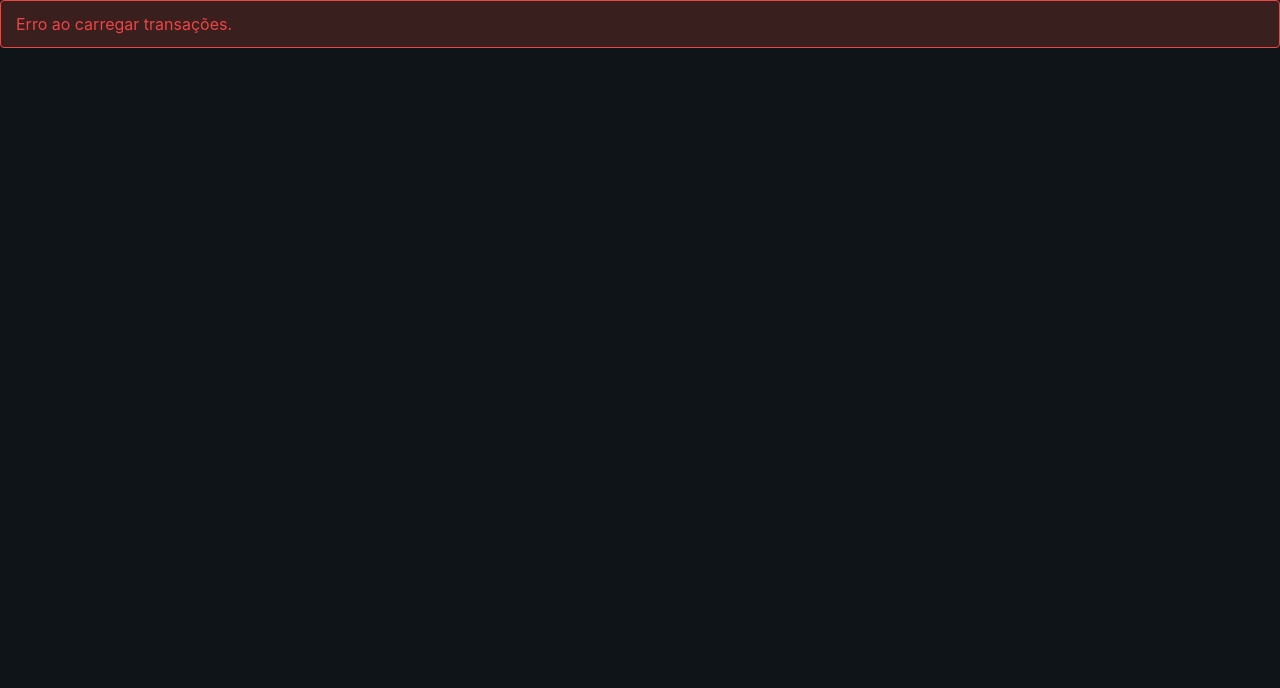
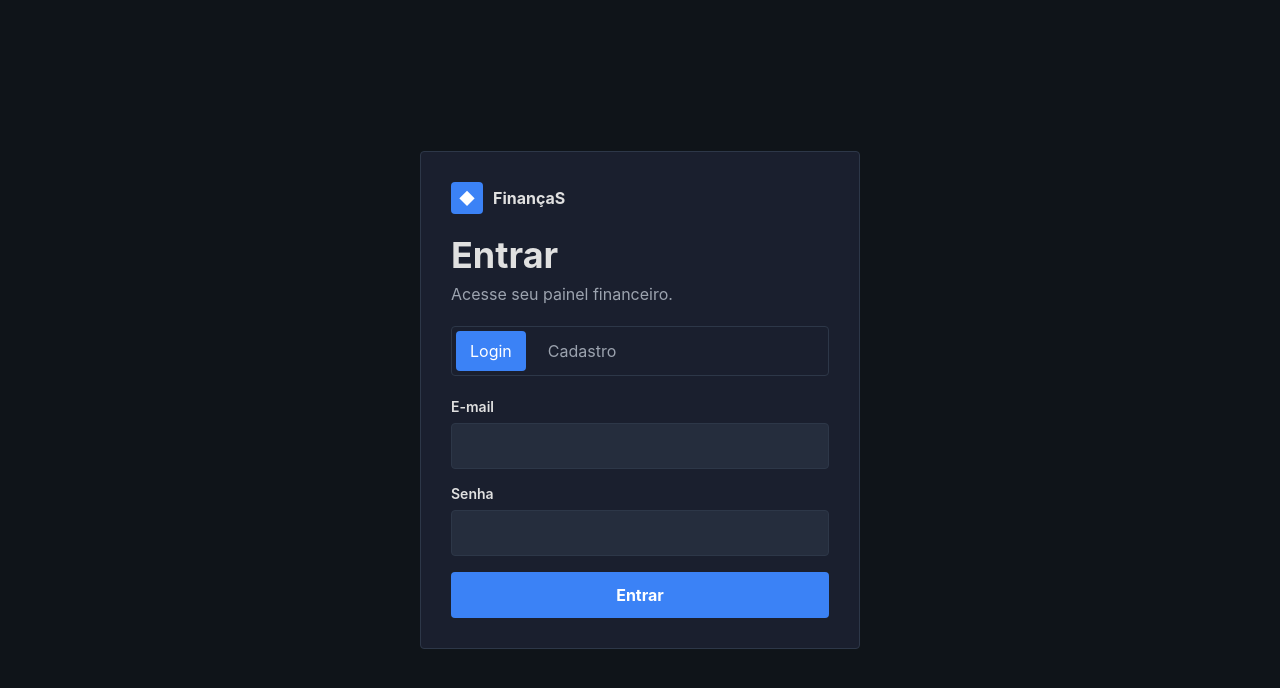
Before and after one commit to kauanyferreirabairros/sa-frontend, a React (Vite) app: page / in a window 1280 px wide. Shown: the top 688 px of the page. Built offline with nearby package versions, Linux system fonts and the light colour scheme; no server answers.

Commit message:
conexão com o back

```diff
--- a/src/App.jsx
+++ b/src/App.jsx
@@ -1,23 +1,32 @@
-import { useState, useEffect } from 'react'
+import { useEffect, useState } from 'react'
 import './App.css'
 
 import {
+  createTransaction,
+  deleteTransaction,
   getTransactions,
-  createTransaction,
   updateTransaction,
-  deleteTransaction,
 } from './services/transactionService'
-import Sidebar    from './components/Sidebar'
-import Dashboard  from './components/Dashboard'
-import Tabela     from './components/Tabela'
+import {
+  getCurrentUser,
+  login,
+  logout,
+  register,
+} from './services/authService'
+import Dashboard from './components/Dashboard'
 import Formulario from './components/Formulario'
+import Login from './components/Login'
+import Sidebar from './components/Sidebar'
+import Tabela from './components/Tabela'
 
 export default function App() {
   const [transactions, setTransactions] = useState([])
-  const [activeTab, setActiveTab]       = useState('dashboard')
-  const [loading, setLoading]           = useState(true)
-  const [error, setError]               = useState(null)
-  const [message, setMessage]           = useState('')
+  const [activeTab, setActiveTab] = useState('dashboard')
+  const [booting, setBooting] = useState(true)
+  const [loading, setLoading] = useState(false)
+  const [error, setError] = useState(null)
+  const [message, setMessage] = useState('')
+  const [user, setUser] = useState(null)
   const [selectedTransaction, setSelectedTransaction] = useState(null)
 
   async function loadTransactions() {
@@ -35,11 +44,47 @@ export default function App() {
   }
 
   useEffect(() => {
-    loadTransactions()
+    async function boot() {
+      try {
+        const currentUser = await getCurrentUser()
+        setUser(currentUser)
+        await loadTransactions()
+      } catch {
+        localStorage.removeItem('authToken')
+        setUser(null)
+        setTransactions([])
+      } finally {
+        setBooting(false)
+      }
+    }
+
+    boot()
   }, [])
 
+  async function handleLogin(credentials) {
+    const loggedUser = await login(credentials)
+    setUser(loggedUser)
+    await loadTransactions()
+  }
+
+  async function handleRegister(userData) {
+    const registeredUser = await register(userData)
+    setUser(registeredUser)
+    await loadTransactions()
+  }
+
+  async function handleLogout() {
+    await logout()
+    setUser(null)
+    setTransactions([])
+    setActiveTab('dashboard')
+    setSelectedTransaction(null)
+    setMessage('')
+    setError(null)
+  }
+
   const saldo = transactions.reduce(
-    (acc, t) => t.tipo === 'entrada' ? acc + t.valor : acc - t.valor,
+    (acc, t) => t.tipo === 'entrada' ? acc + Number(t.valor) : acc - Number(t.valor),
     0
   )
 
@@ -89,13 +134,23 @@ export default function App() {
   }
 
   const pages = {
-    dashboard:  <Dashboard  transactions={transactions} />,
-    transacoes: <Tabela     transactions={transactions} onDelete={handleDelete} onEdit={handleEdit} />,
-    cadastro:   <Formulario onSave={handleSave} selectedTransaction={selectedTransaction} onCancelEdit={() => setSelectedTransaction(null)} />,
+    dashboard: <Dashboard transactions={transactions} />,
+    transacoes: <Tabela transactions={transactions} onDelete={handleDelete} onEdit={handleEdit} />,
+    cadastro: (
+      <Formulario
+        key={selectedTransaction?.id || 'new-transaction'}
+        onSave={handleSave}
+        selectedTransaction={selectedTransaction}
+        onCancelEdit={() => setSelectedTransaction(null)}
+      />
+    ),
   }
 
-  if (loading) return <div className="app-loading">Carregando...</div>
-  if (error)   return <div className="app-error">{error}</div>
+  if (booting) return <div className="app-loading">Carregando...</div>
+
+  if (!user) {
+    return <Login onLogin={handleLogin} onRegister={handleRegister} />
+  }
 
   return (
     <div className="app">
@@ -103,11 +158,14 @@ export default function App() {
         activeTab={activeTab}
         onTabChange={setActiveTab}
         saldo={saldo}
+        user={user}
+        onLogout={handleLogout}
       />
 
       <main className="main">
         {message && <div className="app-success">{message}</div>}
-        {pages[activeTab]}
+        {error && <div className="app-error">{error}</div>}
+        {loading ? <div className="app-loading">Carregando...</div> : pages[activeTab]}
       </main>
     </div>
   )
--- a/src/components/Formulario.jsx
+++ b/src/components/Formulario.jsx
@@ -1,4 +1,4 @@
-import { useState, useEffect } from 'react'
+import { useState } from 'react'
 import { categorias } from '../data/transactions'
 
 const EMPTY_FORM = {
@@ -11,10 +11,12 @@ const EMPTY_FORM = {
 
 function validate(form) {
   const errs = {}
-  if (!form.descricao.trim())                     errs.descricao = 'Obrigatório'
-  if (!form.categoria)                            errs.categoria = 'Obrigatório'
-  if (!form.valor || isNaN(form.valor) || +form.valor <= 0) errs.valor = 'Valor inválido'
-  if (!form.data)                                 errs.data      = 'Obrigatório'
+  if (!form.descricao.trim()) errs.descricao = 'Obrigatório'
+  if (!form.categoria) errs.categoria = 'Obrigatório'
+  if (!form.valor || Number.isNaN(Number(form.valor)) || Number(form.valor) <= 0) {
+    errs.valor = 'Valor inválido'
+  }
+  if (!form.data) errs.data = 'Obrigatório'
   return errs
 }
 
@@ -29,26 +31,18 @@ function Field({ label, error, children }) {
 }
 
 export default function Formulario({ onSave, selectedTransaction, onCancelEdit }) {
-  const [form, setForm]           = useState(EMPTY_FORM)
-  const [formErrors, setFormErrors] = useState({})
-  const [successMsg, setSuccessMsg] = useState('')
-
-  useEffect(() => {
-    if (selectedTransaction) {
-      setForm({
+  const [form, setForm] = useState(() => selectedTransaction
+    ? {
         descricao: selectedTransaction.descricao || '',
         categoria: selectedTransaction.categoria || '',
         valor: selectedTransaction.valor ?? '',
         data: selectedTransaction.data || '',
         tipo: selectedTransaction.tipo || 'saida',
-      })
-      setSuccessMsg('')
-      setFormErrors({})
-    } else {
-      setForm(EMPTY_FORM)
-      setFormErrors({})
-    }
-  }, [selectedTransaction])
+      }
+    : EMPTY_FORM
+  )
+  const [formErrors, setFormErrors] = useState({})
+  const [successMsg, setSuccessMsg] = useState('')
 
   function set(key, value) {
     setForm(prev => ({ ...prev, [key]: value }))
@@ -87,12 +81,10 @@ export default function Formulario({ onSave, selectedTransaction, onCancelEdit }
       </header>
 
       <div className="form-container">
-        {/* ── Feedback de sucesso ── */}
         {successMsg && (
           <div className="success-msg">{successMsg}</div>
         )}
 
-        {/* ── Seletor de tipo ── */}
         <div className="tipo-toggle">
           {['entrada', 'saida'].map(tipo => (
             <button
@@ -105,7 +97,6 @@ export default function Formulario({ onSave, selectedTransaction, onCancelEdit }
           ))}
         </div>
 
-        {/* ── Campos ── */}
         <div className="form-grid">
           <Field label="Descrição" error={formErrors.descricao}>
             <input
@@ -148,7 +139,6 @@ export default function Formulario({ onSave, selectedTransaction, onCancelEdit }
           </Field>
         </div>
 
-        {/* ── Ações ── */}
         <div className="form-actions">
           {selectedTransaction ? (
             <button className="btn-cancel" onClick={() => {
--- /dev/null
+++ b/src/components/Login.jsx
@@ -0,0 +1,218 @@
+import { useState } from 'react'
+
+const LOGIN_FORM = {
+  email: '',
+  password: '',
+}
+
+const REGISTER_FORM = {
+  username: '',
+  displayname: '',
+  email: '',
+  password: '',
+  confirmPassword: '',
+}
+
+function validateLogin(form) {
+  const errors = {}
+
+  if (!form.email.trim()) errors.email = 'Informe seu e-mail'
+  if (!form.password) errors.password = 'Informe sua senha'
+
+  return errors
+}
+
+function validateRegister(form) {
+  const errors = {}
+
+  if (!form.username.trim()) errors.username = 'Informe um usuário'
+  if (!form.displayname.trim()) errors.displayname = 'Informe seu nome'
+  if (!form.email.trim()) errors.email = 'Informe seu e-mail'
+  if (form.password.length < 6) errors.password = 'Use pelo menos 6 caracteres'
+  if (form.password !== form.confirmPassword) {
+    errors.confirmPassword = 'As senhas não conferem'
+  }
+
+  return errors
+}
+
+function AuthField({ label, error, children }) {
+  return (
+    <label className={`auth-field${error ? ' auth-field--error' : ''}`}>
+      <span>{label}</span>
+      {children}
+      {error && <small>{error}</small>}
+    </label>
+  )
+}
+
+export default function Login({ onLogin, onRegister }) {
+  const [mode, setMode] = useState('login')
+  const [loginForm, setLoginForm] = useState(LOGIN_FORM)
+  const [registerForm, setRegisterForm] = useState(REGISTER_FORM)
+  const [errors, setErrors] = useState({})
+  const [submitError, setSubmitError] = useState('')
+  const [loading, setLoading] = useState(false)
+
+  const isLogin = mode === 'login'
+
+  function updateLogin(key, value) {
+    setLoginForm(prev => ({ ...prev, [key]: value }))
+  }
+
+  function updateRegister(key, value) {
+    setRegisterForm(prev => ({ ...prev, [key]: value }))
+  }
+
+  function changeMode(nextMode) {
+    setMode(nextMode)
+    setErrors({})
+    setSubmitError('')
+  }
+
+  async function handleSubmit(event) {
+    event.preventDefault()
+    setSubmitError('')
+
+    const validationErrors = isLogin
+      ? validateLogin(loginForm)
+      : validateRegister(registerForm)
+
+    if (Object.keys(validationErrors).length) {
+      setErrors(validationErrors)
+      return
+    }
+
+    setErrors({})
+    setLoading(true)
+
+    try {
+      if (isLogin) {
+        await onLogin(loginForm)
+      } else {
+        const payload = { ...registerForm }
+        delete payload.confirmPassword
+        await onRegister(payload)
+      }
+    } catch (error) {
+      const message = error.response?.data?.error || error.response?.data?.message
+      setSubmitError(message || 'Não foi possível autenticar. Verifique os dados.')
+    } finally {
+      setLoading(false)
+    }
+  }
+
+  return (
+    <main className="auth-page">
+      <section className="auth-panel">
+        <div className="auth-brand">
+          <span className="logo-icon">◆</span>
+          <strong>FinançaS</strong>
+        </div>
+
+        <div className="auth-heading">
+          <h1>{isLogin ? 'Entrar' : 'Criar conta'}</h1>
+          <p>
+            {isLogin
+              ? 'Acesse seu painel financeiro.'
+              : 'Cadastre-se para organizar suas transações.'}
+          </p>
+        </div>
+
+        <div className="auth-tabs" aria-label="Modo de acesso">
+          <button
+            type="button"
+            className={isLogin ? 'active' : ''}
+            onClick={() => changeMode('login')}
+          >
+            Login
+          </button>
+          <button
+            type="button"
+            className={!isLogin ? 'active' : ''}
+            onClick={() => changeMode('register')}
+          >
+            Cadastro
+          </button>
+        </div>
+
+        <form className="auth-form" onSubmit={handleSubmit}>
+          {isLogin ? (
+            <>
+              <AuthField label="E-mail" error={errors.email}>
+                <input
+                  type="email"
+                  autoComplete="email"
+                  value={loginForm.email}
+                  onChange={event => updateLogin('email', event.target.value)}
+                />
+              </AuthField>
+
+              <AuthField label="Senha" error={errors.password}>
+                <input
+                  type="password"
+                  autoComplete="current-password"
+                  value={loginForm.password}
+                  onChange={event => updateLogin('password', event.target.value)}
+                />
+              </AuthField>
+            </>
+          ) : (
+            <>
+              <AuthField label="Usuário" error={errors.username}>
+                <input
+                  type="text"
+                  autoComplete="username"
+                  value={registerForm.username}
+                  onChange={event => updateRegister('username', event.target.value)}
+                />
+              </AuthField>
+
+              <AuthField label="Nome" error={errors.displayname}>
+                <input
+                  type="text"
+                  autoComplete="name"
+                  value={registerForm.displayname}
+                  onChange={event => updateRegister('displayname', event.target.value)}
+                />
+              </AuthField>
+
+              <AuthField label="E-mail" error={errors.email}>
+                <input
+                  type="email"
+                  autoComplete="email"
+                  value={registerForm.email}
+                  onChange={event => updateRegister('email', event.target.value)}
+                />
+              </AuthField>
+
+              <AuthField label="Senha" error={errors.password}>
+                <input
+                  type="password"
+                  autoComplete="new-password"
+                  value={registerForm.password}
+                  onChange={event => updateRegister('password', event.target.value)}
+                />
+              </AuthField>
+
+              <AuthField label="Confirmar senha" error={errors.confirmPassword}>
+                <input
+                  type="password"
+                  autoComplete="new-password"
+                  value={registerForm.confirmPassword}
+                  onChange={event => updateRegister('confirmPassword', event.target.value)}
+                />
+              </AuthField>
+            </>
+          )}
+
+          {submitError && <div className="auth-error">{submitError}</div>}
+
+          <button className="auth-submit" type="submit" disabled={loading}>
+            {loading ? 'Aguarde...' : isLogin ? 'Entrar' : 'Cadastrar'}
+          </button>
+        </form>
+      </section>
+    </main>
+  )
+}
--- /dev/null
+++ b/src/services/authService.js
@@ -0,0 +1,35 @@
+import api from './api'
+
+function normalizeAuthPayload(data) {
+  const token = data?.token || data?.accessToken
+  const user = data?.user || data
+
+  if (token) {
+    localStorage.setItem('authToken', token)
+  }
+
+  return user
+}
+
+export async function login(credentials) {
+  const response = await api.post('/login', credentials)
+  return normalizeAuthPayload(response.data)
+}
+
+export async function register(userData) {
+  const response = await api.post('/register', userData)
+  return normalizeAuthPayload(response.data)
+}
+
+export async function getCurrentUser() {
+  const response = await api.get('/me')
+  return response.data?.user || response.data
+}
+
+export async function logout() {
+  try {
+    await api.post('/logout')
+  } finally {
+    localStorage.removeItem('authToken')
+  }
+}
--- a/src/utils/format.js
+++ b/src/utils/format.js
@@ -3,6 +3,8 @@ export function formatCurrency(val) {
 }
 
 export function formatDate(d) {
+  if (!d || typeof d !== 'string') return ''
   const [y, m, day] = d.split('-')
+  if (!y || !m || !day) return d
   return `${day}/${m}/${y}`
 }
```
Also changed, not shown: src/components/Dashboard.jsx (+8 -10 lines), src/components/Sidebar.jsx (+16 -5 lines), src/components/Tabela.jsx (+15 -11 lines), src/data/transactions.js (+10 -2 lines), src/services/api.js (+12 -1 lines).
